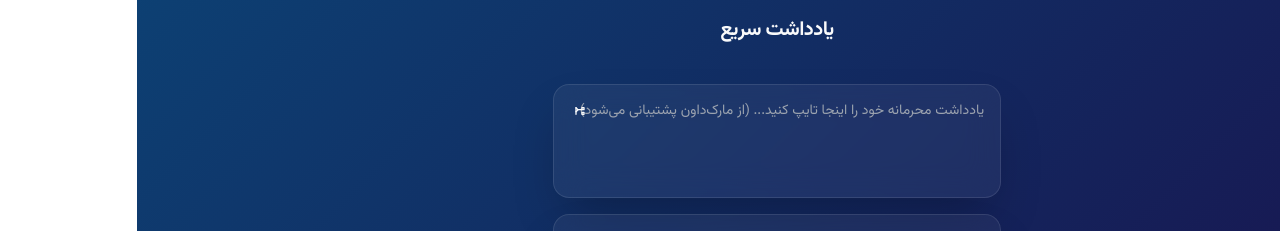
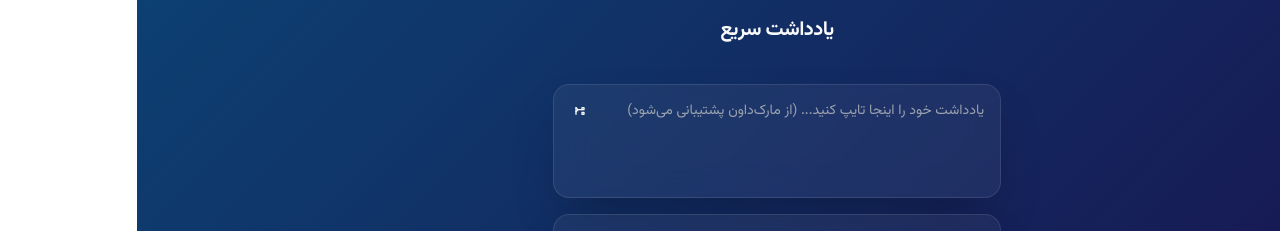
Before and after one commit to F4RD1N/secure-note, a Next.js app: page / in a window 1280 px wide. Shown: the top 231 px of the page. Built offline with nearby package versions, Linux system fonts and the light colour scheme.

Commit message:
change text

```diff
--- a/src/components/NoteCreator.tsx
+++ b/src/components/NoteCreator.tsx
@@ -278,7 +278,7 @@ export default function NoteCreator() {
                         <Textarea
                           {...field}
                           ref={textareaRef}
-                          placeholder="یادداشت محرمانه خود را اینجا تایپ کنید... (از مارک‌داون پشتیبانی می‌شود)"
+                          placeholder="یادداشت خود را اینجا تایپ کنید... (از مارک‌داون پشتیبانی می‌شود)"
                           className="h-full resize-none text-base border-0 focus-visible:ring-0 focus-visible:ring-offset-0 p-0 shadow-none bg-transparent"
                         />
                      </FormControl>
```
Also changed, not shown: 1 other file (tests, documents, lock files or other folders).
